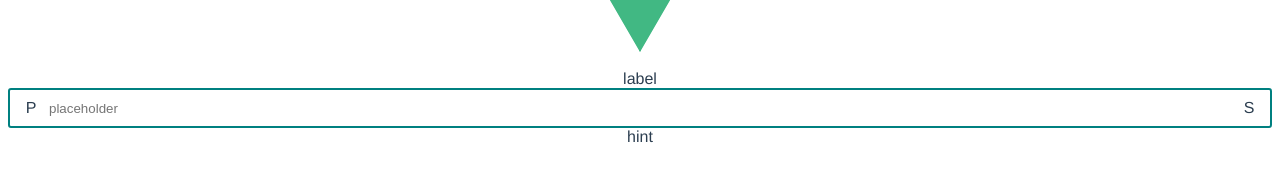
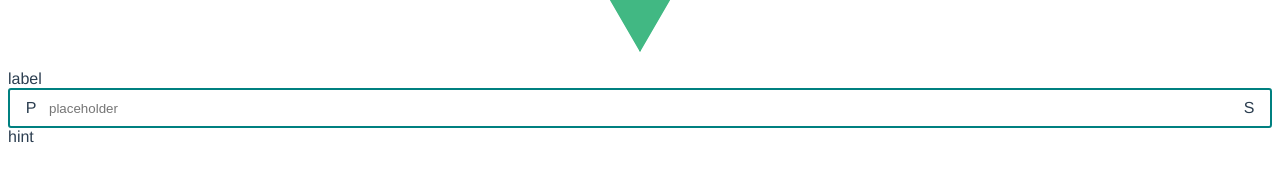
Before and after one commit to immdevrov/super-input-class, a Vue app: page / in a window 1280 px wide. Shown: the part 194-376 px from the top of the page. Built offline with nearby package versions, Linux system fonts and the light colour scheme.

Commit message:
added random id

```diff
--- a/src/components/Input/Input.vue
+++ b/src/components/Input/Input.vue
@@ -1,12 +1,12 @@
 <template>
   <div class="s-input-wrapper">
-    <label for="s-input" class="s-input-label">{{ label }}</label>
+    <label :for="id" class="s-input-label">{{ label }}</label>
     <div class="s-input-area">
       <Suffix type="prepend" @click:prepend="$emit('click:prepend')">
         <slot name="prepend"></slot>
       </Suffix>
       <input
-        id="s-input"
+        :id="id"
         v-model="currValue"
         class="s-input"
         :placeholder="placeholder"
@@ -23,6 +23,10 @@
 import { Component, Vue, Prop, Watch } from 'vue-property-decorator'
 import Suffix from './Suffix.vue'
 
+import { randomHash } from '../../helpers'
+
+const idByDefault = randomHash()
+
 @Component({
   components: { Suffix }
 })
@@ -31,6 +35,7 @@ export default class Input extends Vue {
   @Prop({ type: String, default: '' }) readonly placeholder!: string
   @Prop({ type: String, default: '' }) readonly label!: string
   @Prop({ type: String, default: '' }) readonly hint!: string
+  @Prop({ type: String, default: idByDefault }) readonly id!: string
 
   private currValue = ''
 
@@ -42,6 +47,12 @@ export default class Input extends Vue {
 </script>
 
 <style scoped>
+
+.s-input-wrapper {
+  display: flex;
+  flex-direction: column;
+  align-items: flex-start;
+}
 
 .s-input-area {
   position: relative;
@@ -55,6 +66,7 @@ export default class Input extends Vue {
   border-radius: var(--input-element-border-radius, 3px);
 
   display: inline-flex;
+  align-items: center;
 }
 
 .s-input {
--- /dev/null
+++ b/src/helpers/index.ts
@@ -0,0 +1,15 @@
+function decTohex (dec: number): string {
+  return dec < 10
+    ? '0' + String(dec)
+    : dec.toString(16)
+}
+
+function generateHashString (length: number): string {
+  const arr = new Uint8Array((length || 40) / 2)
+  window.crypto.getRandomValues(arr)
+  return Array.from(arr, decTohex).join('')
+}
+
+export function randomHash (length = 20): string {
+  return generateHashString(length)
+}
```
